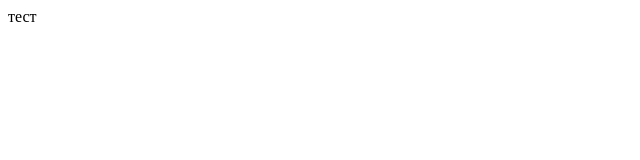
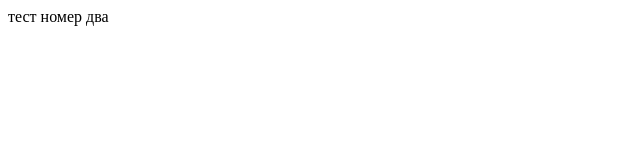
Before and after one commit to nexus85/wpresssite, a plain HTML site: page index.html in a window 1280 px wide. Shown: the full height of the page, 0-640 px from the left. Drawn offline with Linux system fonts and the light colour scheme.

Commit message:
githbu commit

```diff
--- a/index.html
+++ b/index.html
@@ -12,7 +12,7 @@ alert("Hello World");
 <main>
 
 <article>
-тест
+тест номер два
 </article>
 </main>
 
```
